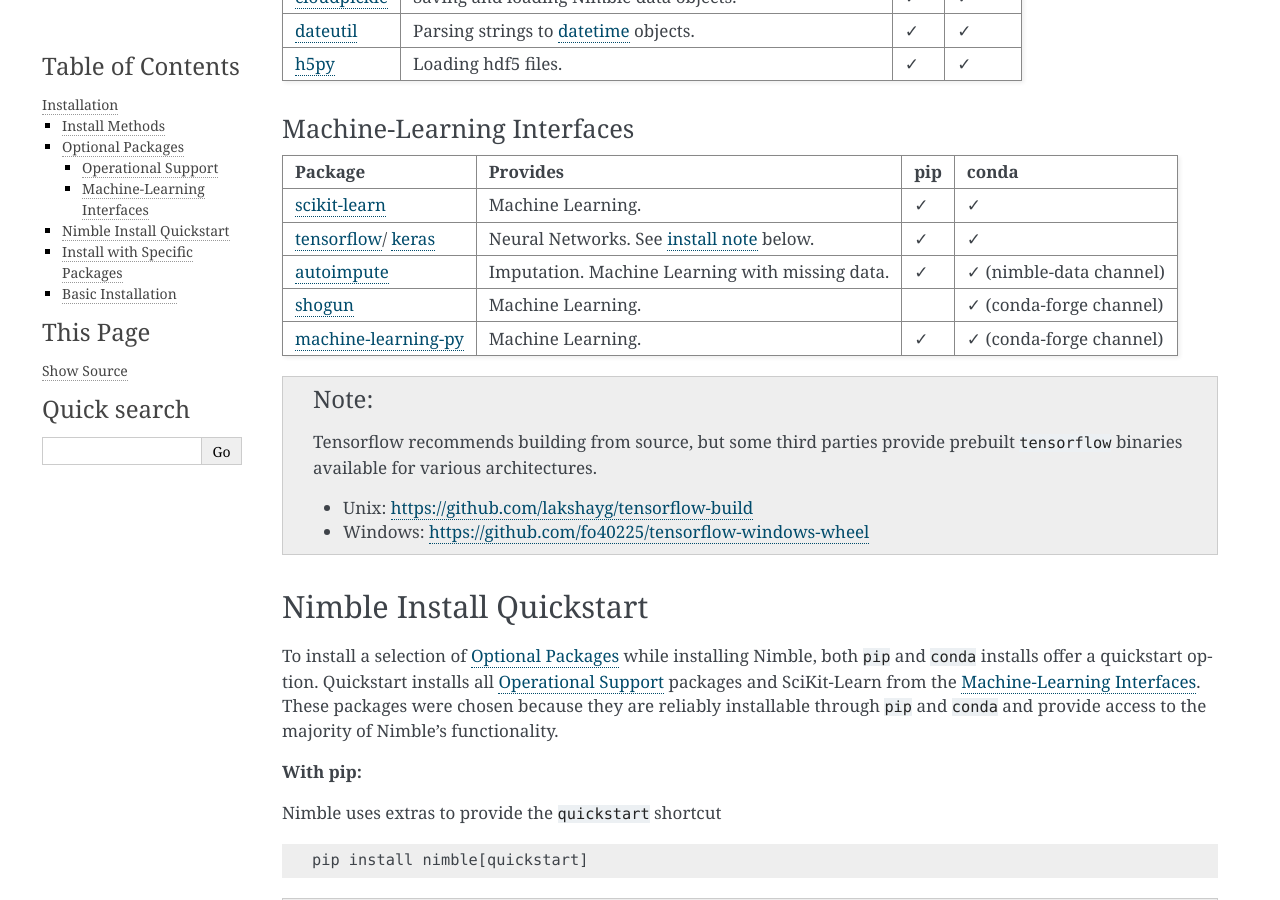
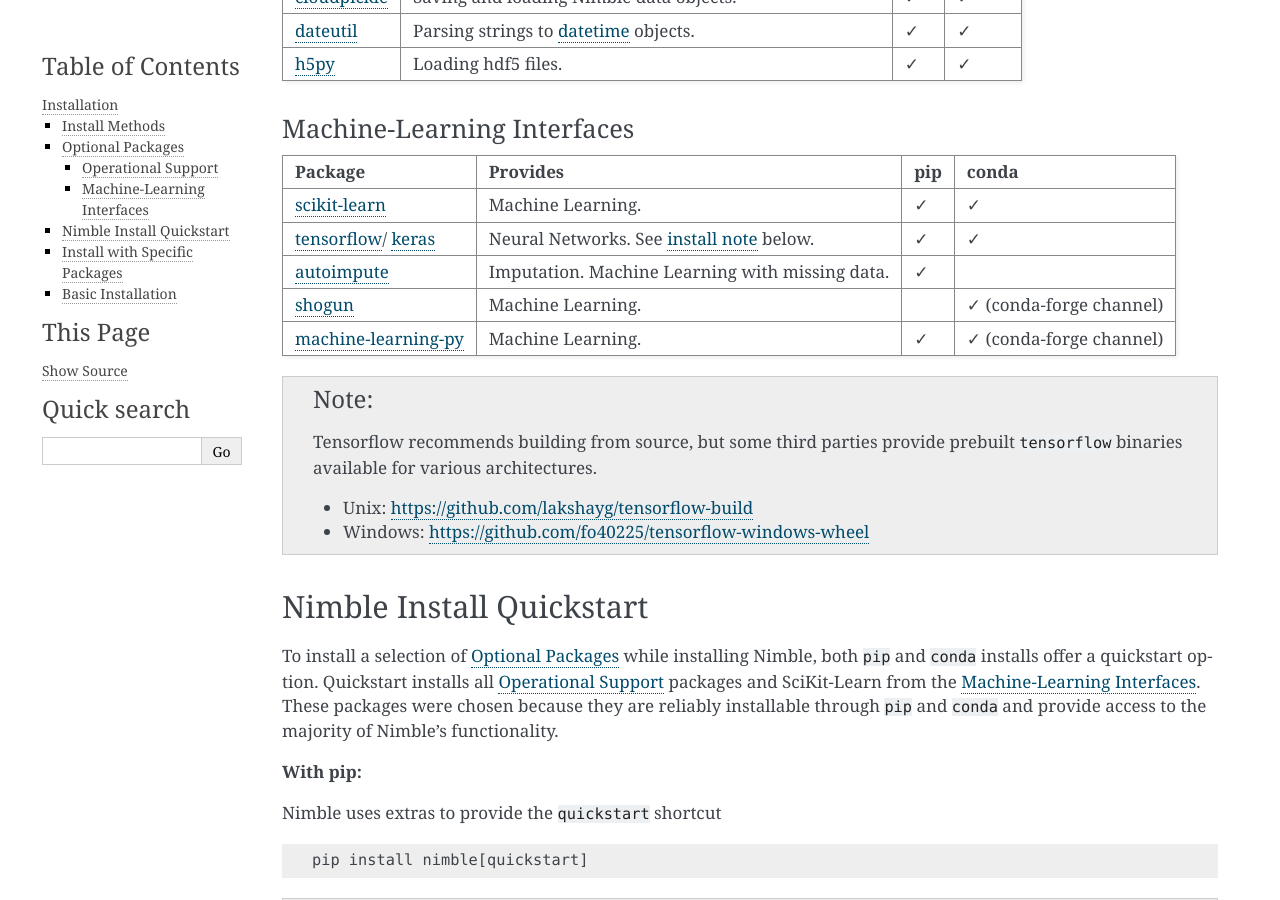
Before and after one commit to willfind/nimble, a Sphinx documentation site: the page built from documentation/source/install.rst, in a window 1280 px wide and 900 px high, scrolled down 826 px. Built offline with Sphinx 7.4.7, drawn with Linux system fonts in a browser that asks for light colours; pages that are not in the unit, such as notebooks, are missing from menus.

Commit message:
remove conda from autoimpute install

```diff
--- a/documentation/source/install.rst
+++ b/documentation/source/install.rst
@@ -72,7 +72,7 @@ Machine-Learning Interfaces
    | `tensorflow`_/         | Neural Networks.                                 | |cm| | |cm|                       |
    | `keras`_               | See :ref:`install note <tensorflow-note>` below. |      |                            |
    +------------------------+--------------------------------------------------+------+----------------------------+
-   | `autoimpute`_          | Imputation. Machine Learning with missing data.  | |cm| | |cm| (nimble-data channel) |
+   | `autoimpute`_          | Imputation. Machine Learning with missing data.  | |cm| |                            |
    +------------------------+--------------------------------------------------+------+----------------------------+
    | `shogun`_              | Machine Learning.                                |      | |cm| (conda-forge channel) |
    +------------------------+--------------------------------------------------+------+----------------------------+
```
